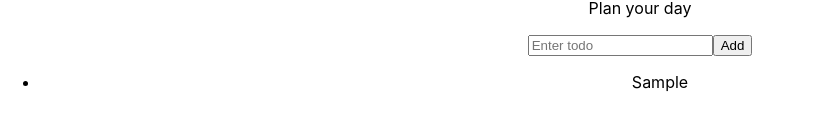
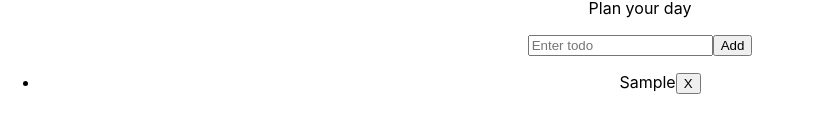
Before and after one commit to kwokcheong/React-Todolist, a React (Create React App) app in the folder todolist/: page / in a window 1280 px wide. Both pictures are taken after typing "Sample" into the empty fields and a click on the button "Add". Shown: the part 323-456 px from the top of the page, without its empty margins (0-818 px from the left). Built offline with nearby package versions, Linux system fonts and the light colour scheme.

Commit message:
Added delete functionality to todo

```diff
--- a/todolist/src/Todolist.js
+++ b/todolist/src/Todolist.js
@@ -25,11 +25,21 @@ class Todolist extends Component{
         });
     }
 
+    deleteTodo = i => {
+        let todoscopy = this.state.todos.slice();
+
+        todoscopy.splice(i,1);
+
+        this.setState({
+            todos: todoscopy
+        });
+    }
+
     render() {
 
         let bulletedtodos = this.state.todos.map((e,i) =>{
             return (
-                <li key={i}>{e}</li>
+                <li key={i}>{e}<button onClick={() => this.deleteTodo(i)} >X</button></li>
             );
         });
 
```
